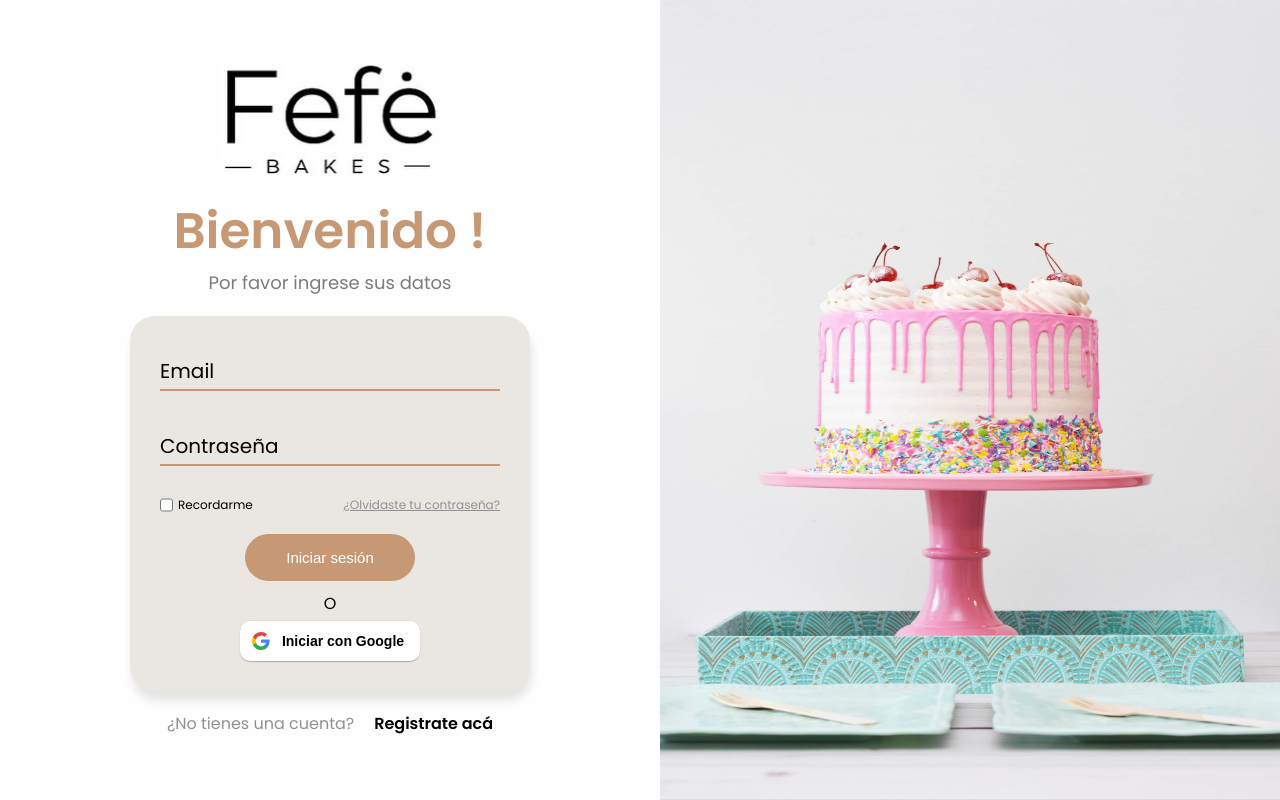
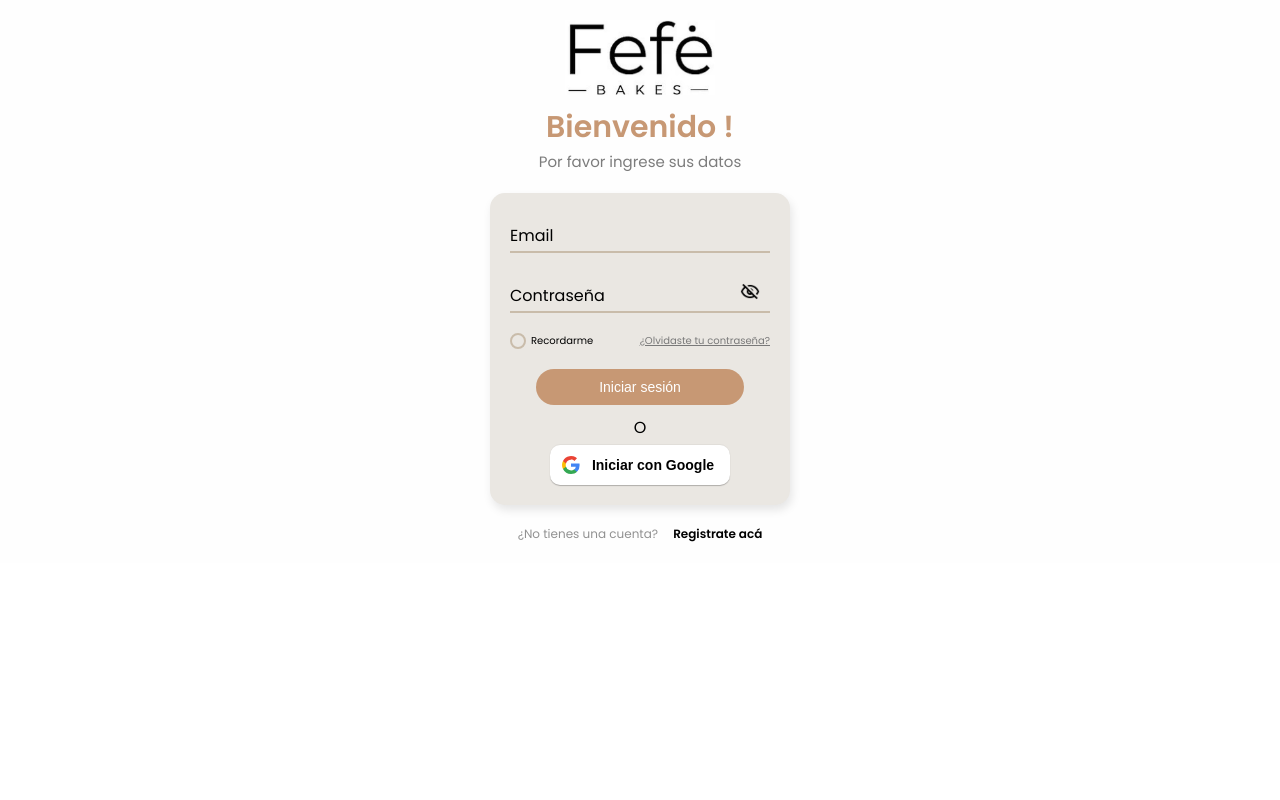
Before and after one commit to marcosgalliano/Fefe_Bakes, a React (Vite) app in the folder Fefe_Bakes_front/: page /iniciar-sesion in a window 1280 px wide. Built offline with nearby package versions, Linux system fonts and the light colour scheme.

Commit message:
Inicio de sesión terminado

```diff
--- a/Fefe_Bakes_front/src/pages/Login/Login.css
+++ b/Fefe_Bakes_front/src/pages/Login/Login.css
@@ -1,12 +1,11 @@
-
-
 .login-container {
     display: flex;
+    flex-direction: column;
     height: 100vh;
 }
 
 .login-left {
-    flex: 1;
+    flex: none;
     display: flex;
     flex-direction: column;
     align-items: center;
@@ -15,69 +14,85 @@
     background-color: var(--color-1);
 }
 
-.login-left h1{
+.login-left h1 {
     color: var(--color-5);
-    font-size: 50px;
+    font-size: 30px;
 }
 
-.subtitle{
-    font-size: 18px;
+.subtitle {
+    font-size: 15px;
     color: var(--text-color-grey);
 }
 
 .login-logo {
-    width: 220px;
-    margin-bottom: 20px;
+    width: 150px;
+    margin-bottom: 10px;
     height: auto;
 }
 
 .login-form {
     width: 100%;
-    max-width: 400px;
+    max-width: 300px;
     background-color: var(--color-2);
-    padding: 30px;
-    border-radius: 25px;
-    box-shadow: 2px 10px 10px rgba(0, 0, 0, 0.1);
-    backdrop-filter: blur(100px);
+    padding: 20px;
+    border-radius: 15px;
+    box-shadow: 2px 5px 10px rgba(0, 0, 0, 0.1);
     margin-top: 20px;
 }
 
 .form-group {
     position: relative;
-    margin-bottom: 30px;
+    margin-bottom: 20px;
 }
 
 .form-group input {
     width: 100%;
     padding: 10px 10px 10px 0;
     border: none;
-    border-bottom: 2px solid var(--color-5);
+    border-bottom: 2px solid var(--color-4);
     background: none;
-    font-size: 20px;
-    color: var(--color-3);
+    font-size: 16px;
+    color: black;
 }
 
 .form-group input:focus,
 .form-group input:valid {
     outline: none;
-    border-bottom: 2px solid var(--color-4);
+    border-bottom: 2px solid var(--color-5);
 }
 
 .form-group label {
     position: absolute;
     top: 10px;
     left: 0;
-    font-size: 20px;
+    font-size: 16px;
     color: black;
     transition: 0.2s;
     pointer-events: none;
 }
 
-.form-group input:focus + label,
-.form-group input:valid + label {
-    top: -20px;
+.form-group input:focus+label,
+.form-group input:not(:placeholder-shown)+label {
+    top: -16px;
     font-size: 12px;
+    color: black;
+    font-weight: 700;
+}
+
+.password-toggle {
+    position: absolute;
+    top: 50%;
+    right: 10px;
+    transform: translateY(-50%);
+    background: none;
+    border: none;
+    cursor: pointer;
     color: var(--color-5);
+}
+
+.password-toggle-icon {
+    width: 20px;
+    height: 20px;
 }
 
 .form-remember {
@@ -87,55 +102,69 @@
     margin-bottom: 20px;
 }
 
-.form-remember a{
-    color: rgb(145, 145, 145);
-    font-size: 12px;
+.form-remember a {
+    color: rgb(121, 121, 121);
+    font-size: 10px;
 }
 
-.form-remember a:hover{
+.form-remember a:hover {
     color: rgb(99, 99, 99);
 }
 
-.remember-check{
+.remember-check {
     display: inline-flex;
     gap: 5px;
-    font-size: 12px;
+    font-size: 10px;
 }
 
-.remember-check input{
-    border-radius: 50px;
+.remember-check input[type="checkbox"] {
+    width: 16px;
+    height: 16px;
+    border-radius: 50%;
+    border: 2px solid var(--color-4);
+    appearance: none;
+    cursor: pointer;
 }
 
-.login-button{
+.remember-check input[type="checkbox"]:checked {
+    background-color: var(--color-5);
+    border-color: var(--color-5);
+}
+
+.remember-check input[type="checkbox"]:focus {
+    outline: none;
+    box-shadow: 0 0 2px var(--color-5);
+}
+
+.login-button {
     display: flex;
     justify-content: center;
     align-items: center;
 }
 
 .btn {
-    width: 50%;
-    padding: 15px;
+    width: 80%;
+    padding: 10px;
     background-color: var(--color-5);
     color: #fff;
-    font-size: 15px;
+    font-size: 14px;
     border: none;
-    border-radius: 50px;
+    border-radius: 25px;
     cursor: pointer;
     margin-bottom: 10px;
 }
 
-.btn:hover{
+.btn:hover {
     background-color: var(--color-hover);
 }
 
-.login-medium{
+.login-medium {
     display: flex;
     justify-content: center;
     color: black;
-
 }
 
-.google-div{
+.google-div {
     display: flex;
     justify-content: center;
     margin-top: 5px;
@@ -161,31 +190,31 @@
     box-shadow: 0 -1px 0 rgba(0, 0, 0, .04), 0 2px 4px rgba(0, 0, 0, .25);
 }
 
-.register{
+.register {
     margin-top: 20px;
     display: inline-flex;
     align-items: center;
-    gap: 20px;
+    gap: 15px;
 }
 
 .register-text {
-
     color: rgb(145, 145, 145);
-
+    font-size: 12px;
 }
 
 .register a {
     color: black;
     font-weight: 700;
     text-decoration: none;
+    font-size: 12px;
+}
+
+.register a:hover {
+    text-decoration: underline;
 }
 
 .login-right {
-    flex: 1;
-    background-color: var(--color-white-cream);
-    display: flex;
-    align-items: center;
-    justify-content: center;
+    display: none;
 }
 
 .login-cake-image {
--- a/Fefe_Bakes_front/src/pages/Login/Login.jsx
+++ b/Fefe_Bakes_front/src/pages/Login/Login.jsx
@@ -1,6 +1,15 @@
+import { useState } from 'react';
 import './Login.css';
 
 const Login = () => {
+    const [passwordVisible, setPasswordVisible] = useState(false);
+    const [email, setEmail] = useState('');
+    const [password, setPassword] = useState('');
+
+    const handlePasswordVisibility = () => {
+        setPasswordVisible(!passwordVisible);
+    };
+
     return (
         <div className="login-container">
             <div className="login-left">
@@ -9,12 +18,35 @@
                 <p className='subtitle'>Por favor ingrese sus datos</p>
                 <form className="login-form">
                     <div className="form-group">
-                        <input type="email" id="email" name="email" required />
-                        <label htmlFor="email">Email</label>
+                        <input
+                            type="email"
+                            id="email"
+                            name="email"
+                            value={email}
+                            placeholder=' '
+                            onChange={(e) => setEmail(e.target.value)}
+                            required
+                        />
+                        <label htmlFor="email" className={email ? 'filled' : ''}>Email</label>
                     </div>
                     <div className="form-group">
-                        <input type="password" id="password" name="password" required />
-                        <label htmlFor="password">Contraseña</label>
+                        <input
+                            type={passwordVisible ? "text" : "password"}
+                            id="password"
+                            name="password"
+                            value={password}
+                            placeholder=' '
+                            onChange={(e) => setPassword(e.target.value)}
+                            required
+                        />
+                        <label htmlFor="password" className={password ? 'filled' : ''}>Contraseña</label>
+                        <button type="button" onClick={handlePasswordVisibility} className="password-toggle">
+                            <img
+                                src={passwordVisible ? '../../../public/images/IconVisible.png' : '../../../public/images/IconOcultar.png'}
+                                alt={passwordVisible ? 'Ocultar' : 'Mostrar'}
+                                className="password-toggle-icon"
+                            />
+                        </button>
                     </div>
                     <div className="form-remember">
                         <div className='remember-check'>
@@ -34,7 +66,6 @@
                             Iniciar con Google
                         </button>
                     </div>
-
                 </form>
                 <div className='register'>
                     <p className="register-text">
@@ -42,7 +73,6 @@
                     </p>
                     <a href="#">Registrate acá</a>
                 </div>
-
             </div>
             <div className="login-right">
                 <img src="../../../public/images/loginCakeimg.avif" alt="Cake" className="login-cake-image" />
```
Also changed, not shown: Fefe_Bakes_front/public/images/IconOcultar.png (added), Fefe_Bakes_front/public/images/IconVisible.png (added). Lines whose indentation alone changed are shown as unchanged.
